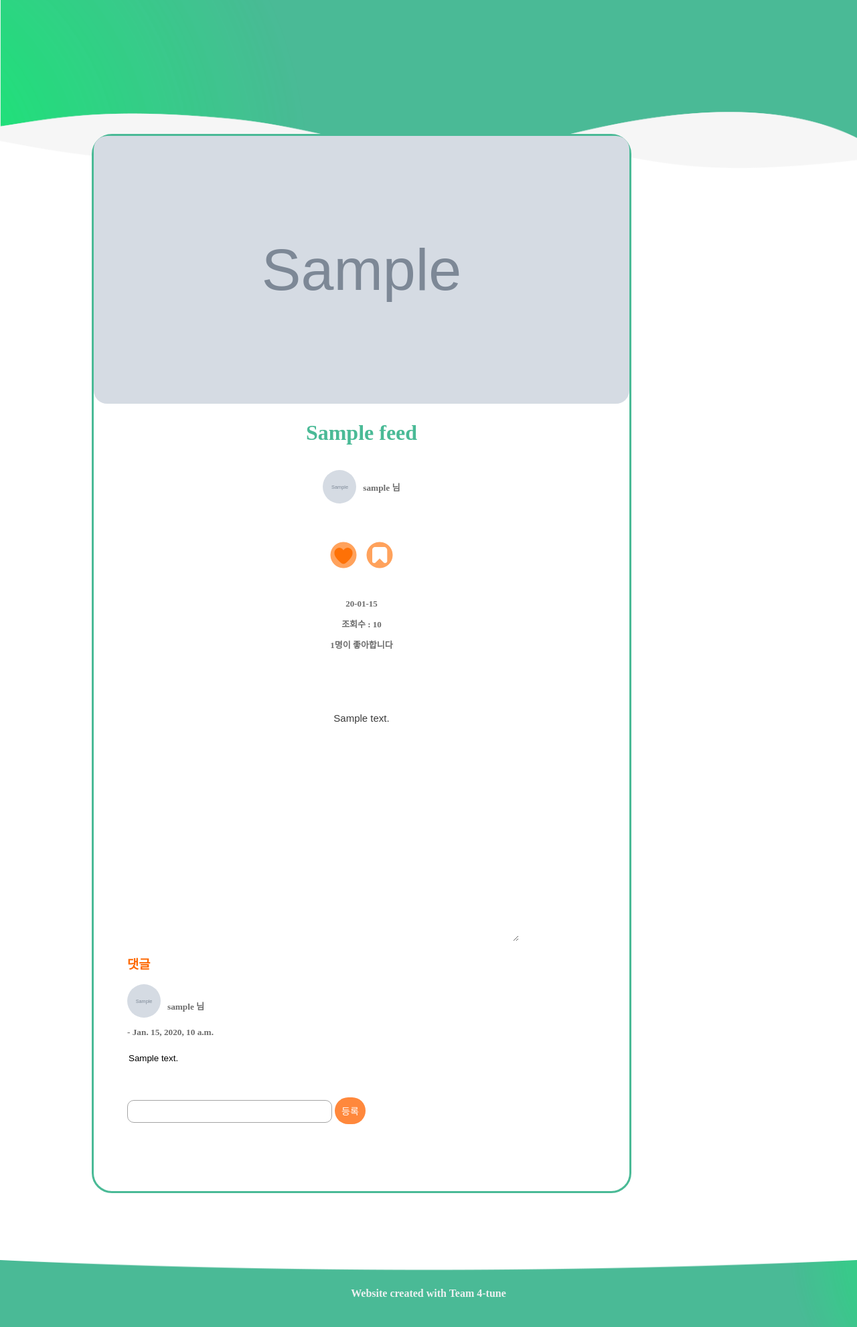
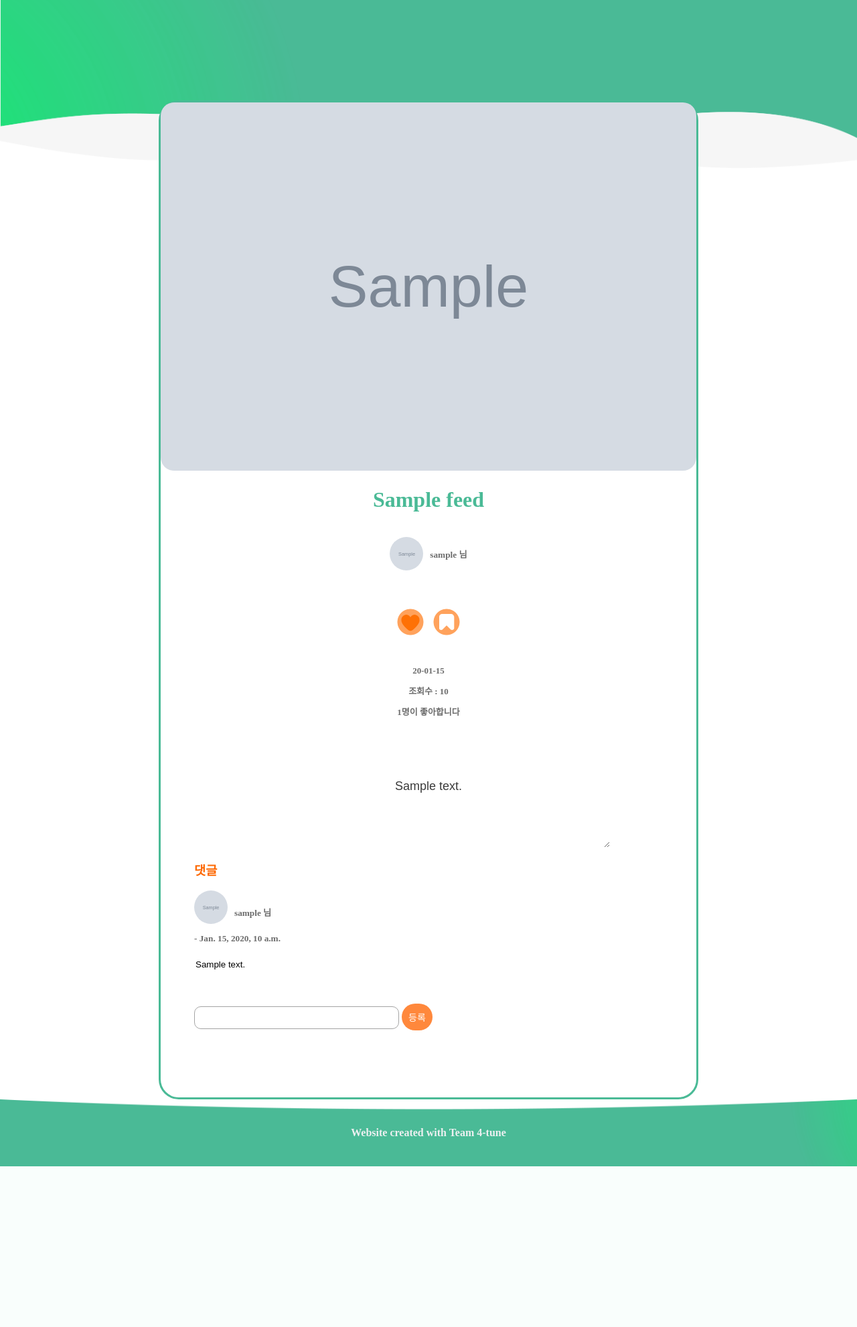
Before and after one commit to 4-tune-studio/greendoor, a Django app: template templates/feeddetail.html in a window 1280 px wide. Shown: the part 96-2078 px from the top of the page at 67% size. After the commit the page ends 1838 px from the top, so only its background shows below. Run offline with Django 4.2, Linux system fonts and the light colour scheme; the template is opened without the code that fills it: most values are stand-ins (such as "Sample title", 1, 10 or a date in 2020); grey boxes marked "Sample" are stand-in pictures; some libraries are stand-ins or nearby versions.

Commit message:
수정 - 디테일페이지CSS

```diff
--- a/static/css/feeddetail.css
+++ b/static/css/feeddetail.css
@@ -105,6 +105,7 @@
     }
 
     .feed-container {
+        margin-top: 150px;
         display: flex;
         flex-direction: column;
         align-content: center;
@@ -112,7 +113,7 @@
 
     }
     .feed {
-        margin: 200px 200px 100px 0;
+        /*margin: 200px 200px 100px 0;*/
         border: #4aba96 3px solid;
         border-radius: 30px;
         background-color: white;
@@ -121,7 +122,7 @@
 
     .feed img {
         width: 100%;
-        height: 400px;
+        height: 550px;
         border-radius: 20px;
         object-fit: cover;
         overflow: hidden;
@@ -254,10 +255,11 @@
 
     #feed-txt textarea {
         border: none;
+        height: 100px;
         text-align: center;
         font-family: "Montserrat", sans-serif;
         color: #3a3a3a;
-        font-size: 15px;
+        font-size: 18px;
     }
 
     .commenticon button{
```
